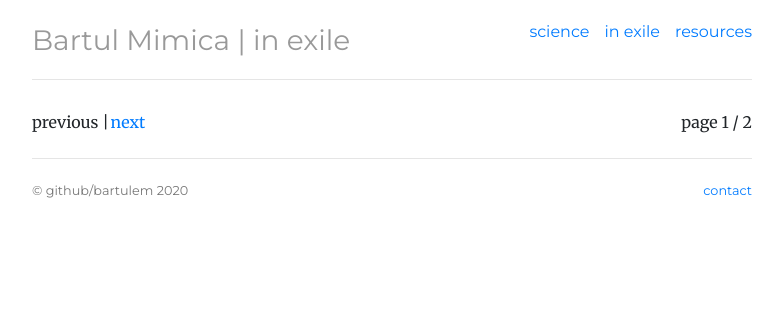
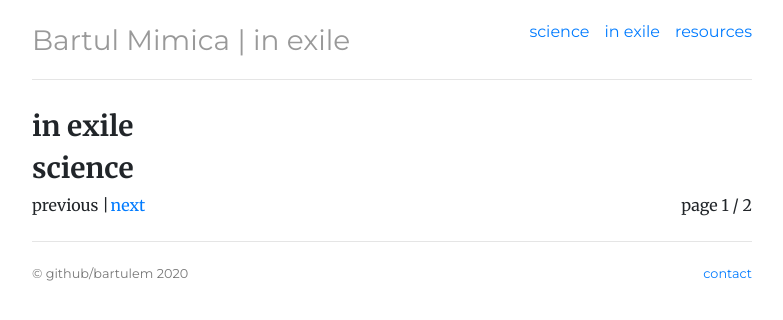
Before and after one commit to bartulem/bartulem.github.io, a Jekyll site: the page built from inexile/index.html, in a window 1280 px wide. Shown: the top 320 px of the page, without its empty margins (248-1031 px from the left). Built offline with Jekyll 4.4.1, drawn with Linux system fonts in a browser that asks for light colours; the list of posts is cut into pages by our own code; comment, search, counter and statistics services are not loaded.

Commit message:
adjust paginate v55

```diff
--- a/_includes/post-list.html
+++ b/_includes/post-list.html
@@ -1,5 +1,6 @@
 <div class="postlist">
     {% for tag in site.tags %}
+      <h3>{{ tag[0] }}</h3>
       {% if tag[0] == 'in exile' %}
         {% for post in paginator.tag[1] %}
           <ul class="listnotes list-unstyled">
```
